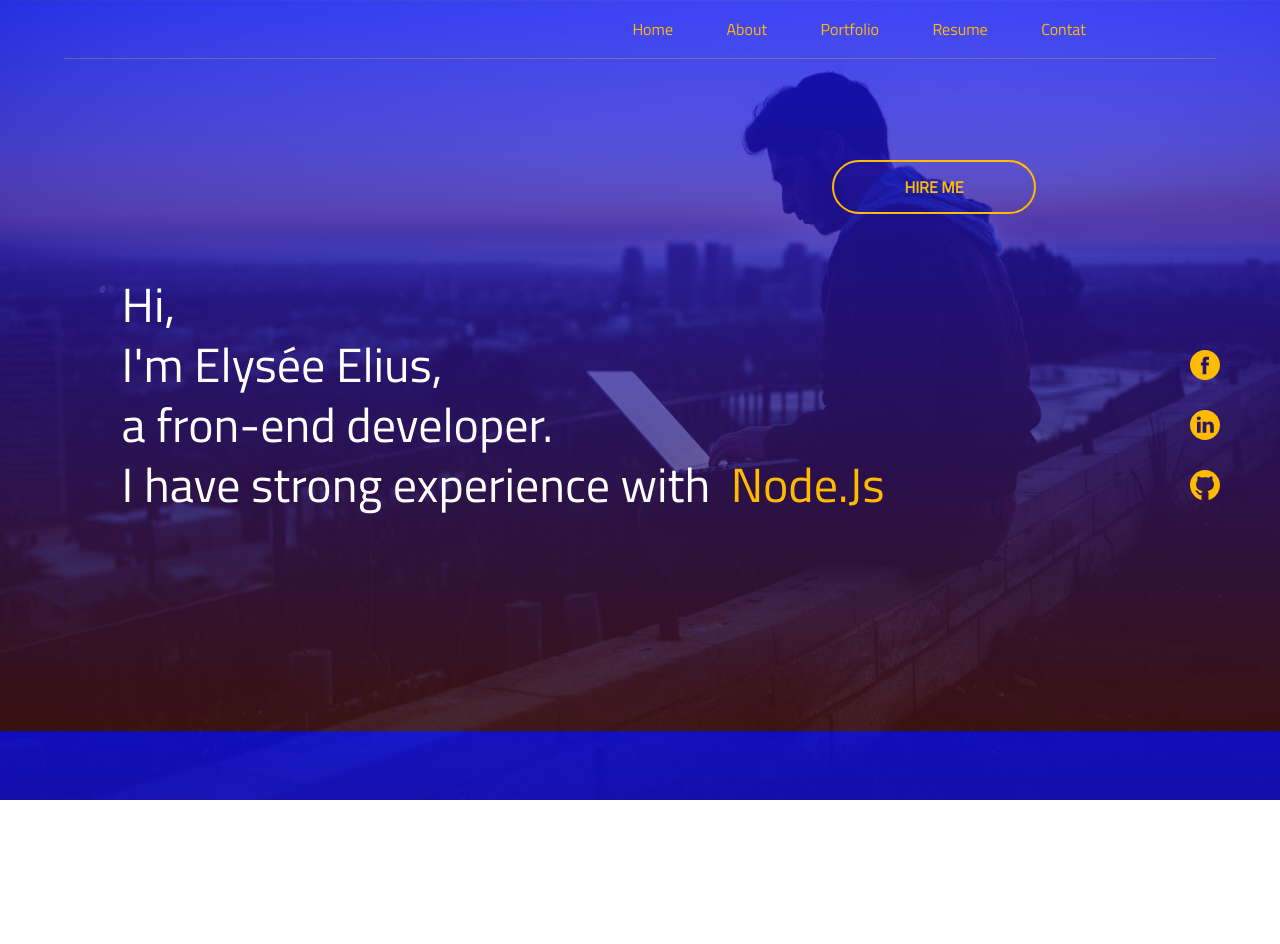
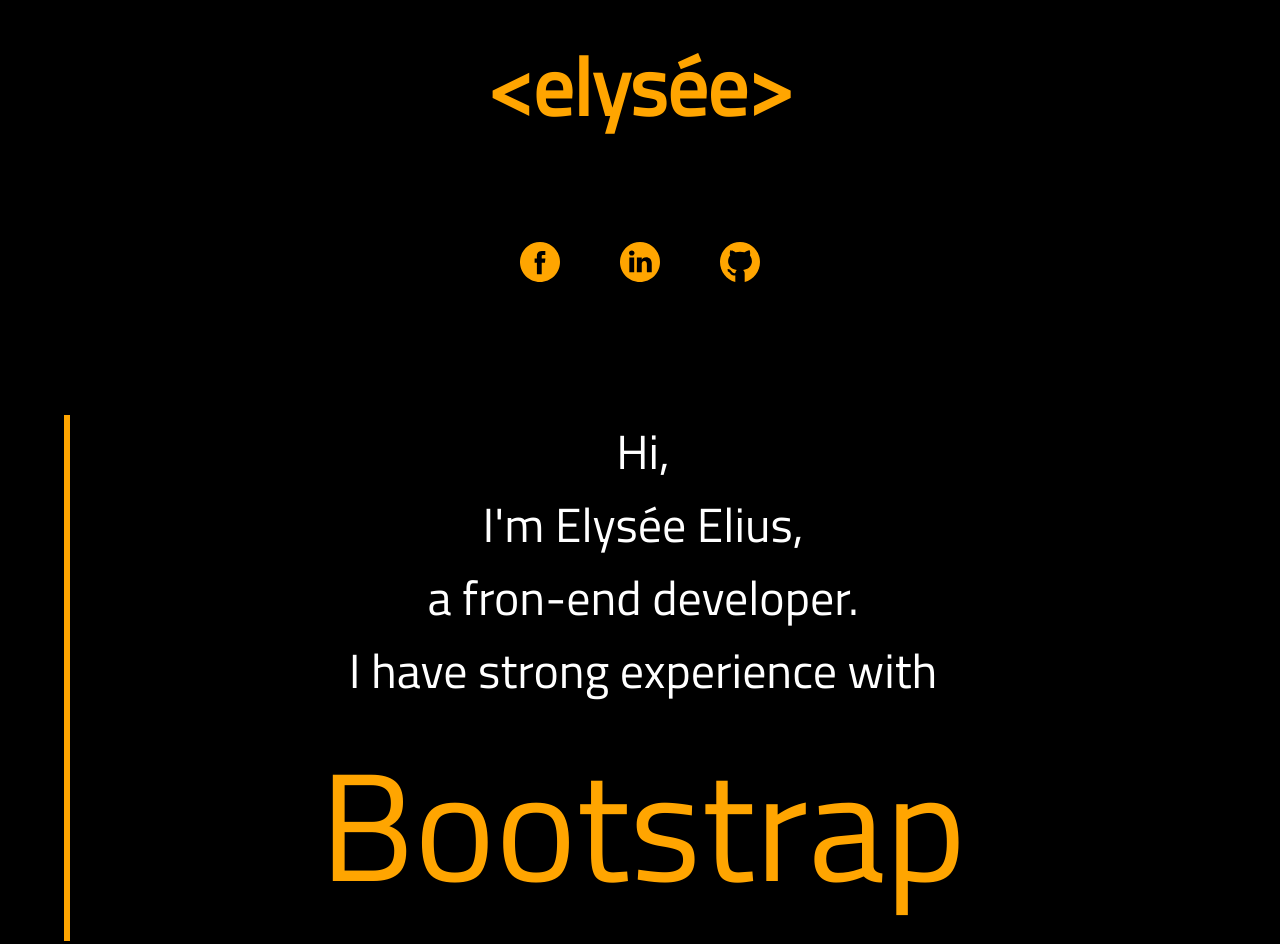
Before and after one commit to elyseeelius/elyseeelius.github.io, a plain HTML site: page index.html in a window 1280 px wide. Shown: the top 944 px of the page. Before the commit the page ends 800 px from the top, so only its background shows below. Drawn offline with Linux system fonts and the light colour scheme.

Commit message:
mobile first

```diff
--- a/app.js
+++ b/app.js
@@ -3,7 +3,7 @@
 
 
 let skillsArr = ['HTML', 'CSS', 'javaScript','Bootstrap','Node.js','React.js','Angular',
-'MongoDB','Express.js','PHP','Mysql','Data visualistion','Photoshop','Illustrator','inDesign',
+'MongoDB','Express.js','PHP','Mysql   ','Photoshop','Illustrator','inDesign',
 'Wordpress']
 setInterval(() => {
     changeSkill();
@@ -16,3 +16,16 @@
         skillspan.textContent = currentSkill;
     }
 }
+const menu = document.getElementById('menu')
+const nav = document.getElementById('nav');
+const header =document.querySelector('header')
+const screenSize =screen.width;
+console.log(screenSize)
+
+menu.addEventListener('click',function(){
+    if (nav.style.display === "none") {
+      nav.style.display = "block";
+    } else{
+      nav.style.display = "none";
+    }
+})
--- /dev/null
+++ b/css/phonestyle.css
@@ -0,0 +1,135 @@
+body {
+    /* background: linear-gradient(-45deg, rgba(89, 89, 241, 0.89), rgb(122, 122, 122)); */
+    border-radius: 5px;
+    background-color: rgb(0, 0, 0);
+    color: #fff;
+    width: 90%;
+    margin: 0 auto;
+    font-family: 'Titillium Web', sans-serif;
+}
+
+.photos {
+    display: flex;
+    justify-content: center;
+}
+
+.svg {
+    fill: orange;
+    width: 25px;
+    margin: 70px 30px;
+}
+
+ul {
+    padding: 0;
+    margin-top: 100px;
+}
+
+a {
+    list-style: none;
+    text-decoration: none;
+    color: orange;
+    font-size: 1.5em;
+}
+
+li {
+    text-align: center;
+    border-bottom: 1px solid orange;
+    padding: 10px;
+
+}
+
+#nav {
+    position: relative;
+   left: 0px;
+    top: 0px;
+    z-index: 1;
+    display: none;
+}
+
+#menu {
+    position: absolute;
+    fill: orange;
+    width:25px;
+    top: 0%;
+    right: 6%;
+
+}
+
+#skill {
+    color: orange;
+    font-size: 1.5em;
+}
+
+
+.presentation {
+    margin-top: 5%;
+    font-size: 1.5em;
+    text-align: center;
+    border-left: 3px solid #ffa500;
+    line-height: normal;
+    padding: 50px auto;
+}
+
+.hireme {
+    margin: auto;
+    border-radius: 40px;
+    color: #ffa500;
+    width: 200px;
+    margin: 50px auto;
+    height: 50px;
+    border: 3px solid #ffa500;
+    display: flex;
+    justify-content: center;
+    align-items: center;
+    text-transform: uppercase;
+    font-weight: bold;
+    font-size: 1.5em;
+}
+
+h1 {
+    font-size: 2em;
+    margin: 40px 10px;
+    color: #ffa500;
+}
+
+@media only screen and (min-width: 768px) {
+     li {
+        display: inline;
+        border: none;
+    }
+
+    .presentation {
+        font-size: 3em;
+        border-left: 6px solid orange;
+    }
+
+    #skill {
+        font-size: 3.2em;
+    }
+
+    .svg {
+        fill: orange;
+        width: 40px;
+        margin: 70px 30px;
+    }
+
+    .hireme {
+        border-radius: 100px;
+        color: #ffa500;
+        padding: 20px;
+        width: 500px;
+        display: flex;
+        font-size: 2em;
+    }
+    #menu{
+        display:none;
+    }
+    h1{
+        text-align: center;
+        font-size: 5em;
+    }
+    nav {
+       display:flex;
+       justify-content: center;
+    }
+}
--- a/css/style.css
+++ b/css/style.css
@@ -1,12 +1,20 @@
-body {
+/* body {
+    width: 90%;
     font-family: 'Titillium Web', sans-serif;
+    background-color: rgb(212, 212, 212);
+    margin: 0 auto;
+}
+
+.container {
     width: 90%;
-    background-color: rgb(0, 0, 0);
+    font-family: 'Titillium Web', sans-serif;
+    background: url('../images/porfolio.jpg') center center no-repeat;
+    background-position: center;
+    background-color: rgb(133, 133, 133);
     color: #fff;
     margin: 0 auto;
-    background: linear-gradient(to bottom, rgba(5, 9, 255, 0.7), rgba(73, 9, 9, 0.5)), url('../images/porfolio.jpg');
-    background-size: cover;
-    background-position: center;
+
+
 }
 
 #skill {
@@ -19,7 +27,6 @@
 ul {
     padding: 0;
     list-style: none;
-    margin-left: 58.53%;
     margin-left: 45%;
     margin-bottom: 20px;
     margin-top: 20px;
@@ -40,8 +47,8 @@
     margin-right: 0;
 }
 
-p {
-    margin: 27vh auto;
+.presentation {
+    margin: 18% auto;
     font-size: 3em;
     line-height: 60px;
     margin-left: 5%;
@@ -71,7 +78,7 @@
     position: absolute;
     top: 20%;
     left: 65%;
-    border-radius:40px;
+    border-radius: 40px;
     color: #ffbb00;
     width: 200px;
     height: 50px;
@@ -83,3 +90,33 @@
     font-weight: bold;
     font-size: 1em;
 }
+
+/* ======================================================================================
+                                   PORTFOLIO
+   ====================================================================================== */
+/* .project {
+    width: 40%;
+    margin: 2%;
+    padding: 2%;
+    border: 2px solid orange;
+    float: right;
+    text-align: center;
+    font-size: 16px;
+    border-radius: 5px;
+}
+
+.project img {
+    width: 360px;
+    border-radius: 5px;
+
+}
+.project p{
+    margin: 10px;
+    font-size:16px;
+    line-height: normal;
+}
+.project button{
+    border:2px solid orange;
+    border-radius:40px;
+    padding: 10px 50px;
+} */
--- a/index.html
+++ b/index.html
@@ -9,13 +9,22 @@
     <link href="https://fonts.googleapis.com/css?family=Crimson+Text|Josefin+Sans|Titillium+Web&display=swap"
         rel="stylesheet">
     <link rel="stylesheet" href="css/normalize.css">
-    <link rel="stylesheet" href="css/style.css">
+    <link rel="stylesheet" href="css/phonestyle.css">
 </head>
 
-<body>
+<body class="container">
     <header>
+        <h1><span>&lt;</span>elysée<span>&gt</span></h1>
+            <svg id="menu" version="1.1" id="Capa_1" xmlns="http://www.w3.org/2000/svg" xmlns:xlink="http://www.w3.org/1999/xlink" x="0px" y="0px"
+            width="124px" height="124px" viewBox="0 0 124 124" style="enable-background:new 0 0 124 124;" xml:space="preserve">
+       <g>
+           <path d="M112,6H12C5.4,6,0,11.4,0,18s5.4,12,12,12h100c6.6,0,12-5.4,12-12S118.6,6,112,6z"/>
+           <path d="M112,50H12C5.4,50,0,55.4,0,62c0,6.6,5.4,12,12,12h100c6.6,0,12-5.4,12-12C124,55.4,118.6,50,112,50z"/>
+           <path d="M112,94H12c-6.6,0-12,5.4-12,12s5.4,12,12,12h100c6.6,0,12-5.4,12-12S118.6,94,112,94z"/>
+       </g>
+       </svg>
         <nav>
-            <ul>
+            <ul id="nav">
                 <a href="">
                     <li>Home</li>
                 </a>
@@ -29,45 +38,42 @@
                     <li>Resume</li>
                 </a>
                 <a href="">
-                    <li>Contat</li>
+                    <li>Contact</li>
                 </a>
             </ul>
         </nav>
     </header>
-    <div class="svg">
+    <div class="photos">
         <a href="https://www.facebook.com/elysee.elius" target="_blank">
-            <svg version="1.1" id="Capa_1" xmlns="http://www.w3.org/2000/svg" xmlns:xlink="http://www.w3.org/1999/xlink"
-                x="0px" y="0px" viewBox="0 0 49.652 49.652" style="enable-background:new 0 0 49.652 49.652;"
+                <svg class="svg" version="1.1" id="Capa_1" xmlns="http://www.w3.org/2000/svg" xmlns:xlink="http://www.w3.org/1999/xlink" x="0px" y="0px"
+             viewBox="0 0 49.652 49.652" style="enable-background:new 0 0 49.652 49.652;"
                 xml:space="preserve">
            <g>
                <g>
                    <path d="M24.826,0C11.137,0,0,11.137,0,24.826c0,13.688,11.137,24.826,24.826,24.826c13.688,0,24.826-11.138,24.826-24.826
                        C49.652,11.137,38.516,0,24.826,0z M31,25.7h-4.039c0,6.453,0,14.396,0,14.396h-5.985c0,0,0-7.866,0-14.396h-2.845v-5.088h2.845
                        v-3.291c0-2.357,1.12-6.04,6.04-6.04l4.435,0.017v4.939c0,0-2.695,0-3.219,0c-0.524,0-1.269,0.262-1.269,1.386v2.99h4.56L31,25.7z
-" />
+                       "/>
                </g>
            </g>
            </svg>
         </a>
         <a href="https://www.linkedin.com/in/elys%C3%A9e-elius-ba25bb100/" target="_blank">
-            <svg viewBox="0 0 512 512" xmlns="http://www.w3.org/2000/svg">
+            <svg class="svg" viewBox="0 0 512 512" xmlns="http://www.w3.org/2000/svg">
                 <path
                     d="m256 0c-141.363281 0-256 114.636719-256 256s114.636719 256 256 256 256-114.636719 256-256-114.636719-256-256-256zm-74.390625 387h-62.347656v-187.574219h62.347656zm-31.171875-213.1875h-.40625c-20.921875 0-34.453125-14.402344-34.453125-32.402344 0-18.40625 13.945313-32.410156 35.273437-32.410156 21.328126 0 34.453126 14.003906 34.859376 32.410156 0 18-13.53125 32.402344-35.273438 32.402344zm255.984375 213.1875h-62.339844v-100.347656c0-25.21875-9.027343-42.417969-31.585937-42.417969-17.222656 0-27.480469 11.601563-31.988282 22.800781-1.648437 4.007813-2.050781 9.609375-2.050781 15.214844v104.75h-62.34375s.816407-169.976562 0-187.574219h62.34375v26.558594c8.285157-12.78125 23.109375-30.960937 56.1875-30.960937 41.019531 0 71.777344 26.808593 71.777344 84.421874zm0 0" />
             </svg>
         </a>
         <a href="https://github.com/elyseeelius" target="_blank">
-            <svg viewBox="0 0 512 512" xmlns="http://www.w3.org/2000/svg">
+            <svg class="svg" viewBox="0 0 512 512" xmlns="http://www.w3.org/2000/svg">
                 <path
                     d="m256 0c-140.609375 0-256 115.390625-256 256 0 119.988281 84.195312 228.984375 196 256v-84.695312c-11.078125 2.425781-21.273438 2.496093-32.550781-.828126-15.128907-4.464843-27.421875-14.542968-36.546875-29.910156-5.816406-9.8125-16.125-20.453125-26.878906-19.671875l-2.636719-29.882812c23.253906-1.992188 43.371093 14.167969 55.3125 34.230469 5.304687 8.921874 11.410156 14.152343 19.246093 16.464843 7.574219 2.230469 15.707032 1.160157 25.183594-2.1875 2.378906-18.972656 11.070313-26.074219 17.636719-36.074219v-.015624c-66.679687-9.945313-93.253906-45.320313-103.800781-73.242188-13.976563-37.074219-6.476563-83.390625 18.238281-112.660156.480469-.570313 1.347656-2.0625 1.011719-3.105469-11.332032-34.230469 2.476562-62.546875 2.984375-65.550781 13.078125 3.867187 15.203125-3.890625 56.808593 21.386718l7.191407 4.320313c3.007812 1.792969 2.0625.769531 5.070312.542969 17.371094-4.71875 35.683594-7.324219 53.726563-7.558594 18.179687.234375 36.375 2.839844 54.464844 7.75l2.328124.234375c-.203124-.03125.632813-.148437 2.035157-.984375 51.972656-31.480469 50.105469-21.191406 64.042969-25.722656.503906 3.007812 14.128906 31.785156 2.917968 65.582031-1.511718 4.65625 45.058594 47.300781 19.246094 115.753906-10.546875 27.933594-37.117188 63.308594-103.796875 73.253907v.015624c8.546875 13.027344 18.816406 19.957032 18.761719 46.832032v105.722656c111.808594-27.015625 196-136.011719 196-256 .003906-140.609375-115.386719-256-255.996094-256zm0 0" />
             </svg>
         </a>
     </div>
-    <p>Hi,<br> I'm Elysée Elius,<br>a fron-end developer.<br>
+    <p class="presentation">Hi,<br> I'm Elysée Elius,<br>a fron-end developer.<br>
         I have strong experience with <span id="skill"></span></p>
-        <div class="hireme">
-           Hire me
-        </div>
+        <div class="hireme">Hire me</div>
     <script src="app.js"></script>
 </body>
-
 </html>
```
Also changed, not shown: portfolio.html (+56 -1 lines), images/joshua-earle-9idqIGrLuTE-unsplash.jpg (added), images/menu-button-of-three-horizontal-lines.svg (added). Lines whose indentation alone changed are shown as unchanged.
